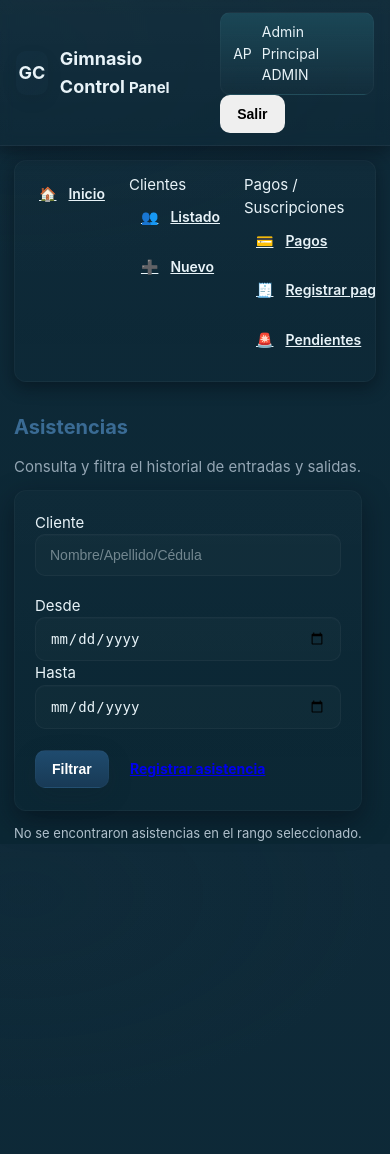
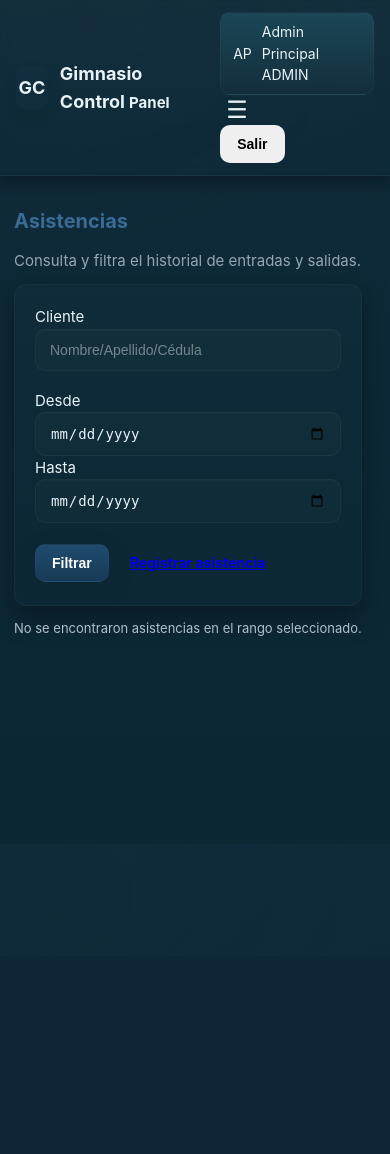
Before and after one commit to Fapacu/gymapp, a Flask app: page /attendance/ in a window 390 px wide. After the commit the page ends 636 px from the top, so only its background shows below. Run offline with Flask 3, Linux system fonts and the light colour scheme; a user stored in the database is signed in.

Commit message:
mejor aspeto

```diff
--- a/static/styles.css
+++ b/static/styles.css
@@ -390,3 +390,64 @@
     color: rgb(255, 249, 249);
     border: 1px solid rgb(0, 0, 0);
 }
+
+
+/* =========================================================
+   SIDEBAR TOGGLE RESPONSIVE
+   ========================================================= */
+
+/* Botón hamburguesa */
+.menu-toggle{
+  display:none;
+  background:none;
+  border:none;
+  color:var(--text);
+  font-size:24px;
+  cursor:pointer;
+}
+
+/* Mobile behavior */
+@media (max-width: 768px){
+
+  .menu-toggle{
+    display:block;
+  }
+
+  .layout{
+    position:relative;
+  }
+
+  .sidebar{
+    position:fixed;
+    left:-280px;
+    top:0;
+    height:100vh;
+    width:260px;
+    z-index:200;
+    transition:left 0.3s ease;
+    background:var(--surface);
+  }
+
+  .sidebar.open{
+    left:0;
+  }
+
+  /* Overlay oscuro */
+  .overlay{
+    position:fixed;
+    inset:0;
+    background:rgba(0,0,0,0.4);
+    z-index:150;
+    display:none;
+  }
+
+  .overlay.show{
+    display:block;
+  }
+
+  /* Evitar que el contenido se mueva */
+  .content{
+    padding-top:10px;
+  }
+
+}
--- a/templates/base.html
+++ b/templates/base.html
@@ -12,6 +12,27 @@
 
   <link href="https://cdnjs.cloudflare.com/ajax/libs/select2/4.0.13/css/select2.min.css" rel="stylesheet" />
 </head>
+<script>
+const toggleBtn = document.getElementById("menuToggle");
+const sidebar = document.querySelector(".sidebar");
+
+// Crear overlay dinámicamente
+const overlay = document.createElement("div");
+overlay.classList.add("overlay");
+document.body.appendChild(overlay);
+
+toggleBtn.addEventListener("click", () => {
+    sidebar.classList.toggle("open");
+    overlay.classList.toggle("show");
+});
+
+// Cerrar al tocar fuera
+overlay.addEventListener("click", () => {
+    sidebar.classList.remove("open");
+    overlay.classList.remove("show");
+});
+</script>
+
 <body>
 
   <header class="header">
@@ -32,7 +53,9 @@
             <span class="user-role">{{ current_user.rol.nombre_rol if current_user.rol else '' }}</span>
           </div>
         </div>
-
+        <button class="menu-toggle" id="menuToggle">
+            ☰
+        </button>
         <form action="{{ url_for('auth.logout') }}" method="post">
           <input type="hidden" name="csrf_token" value="{{ csrf_token() }}">
           <button type="submit" class="btn">Salir</button>
```
